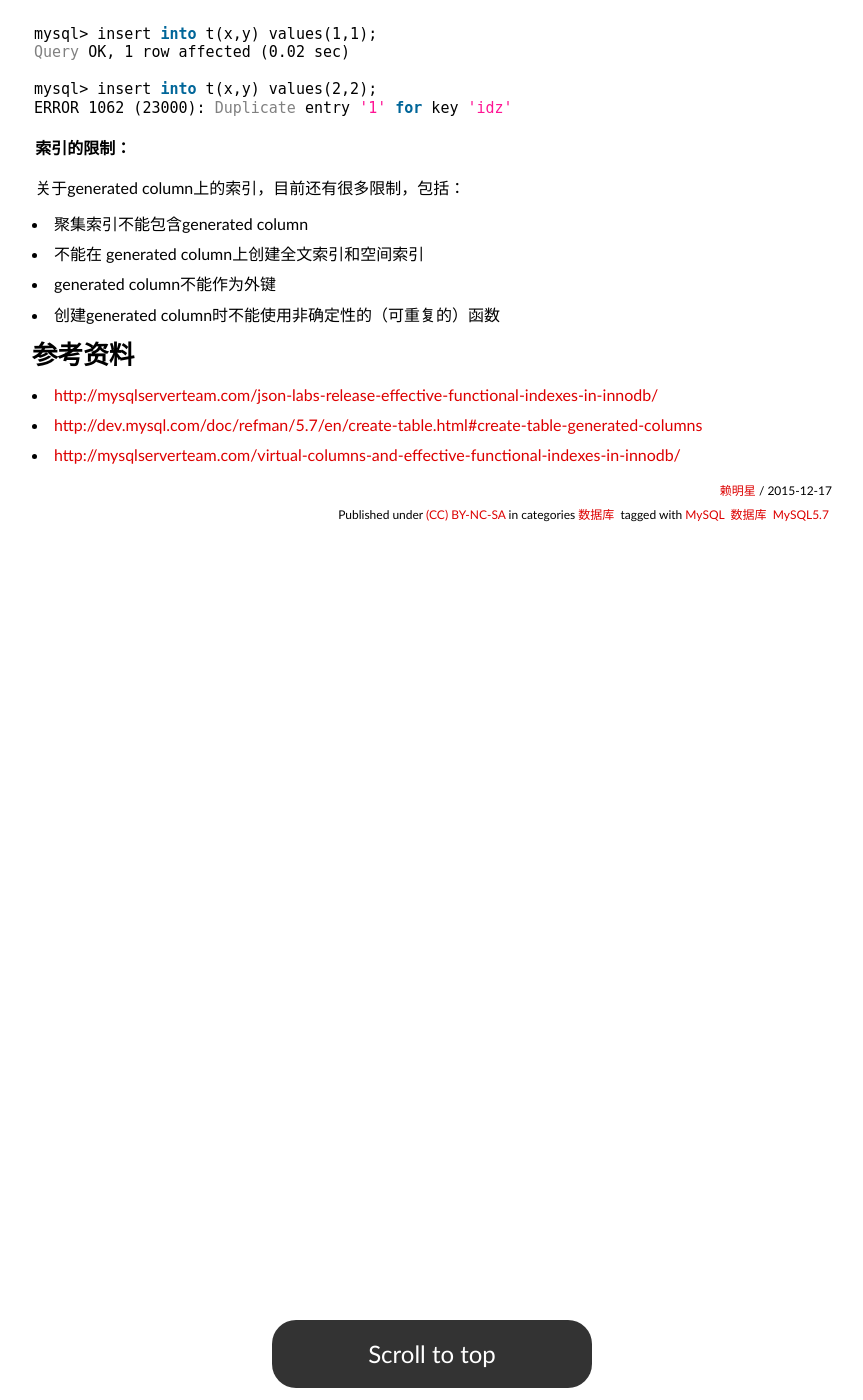
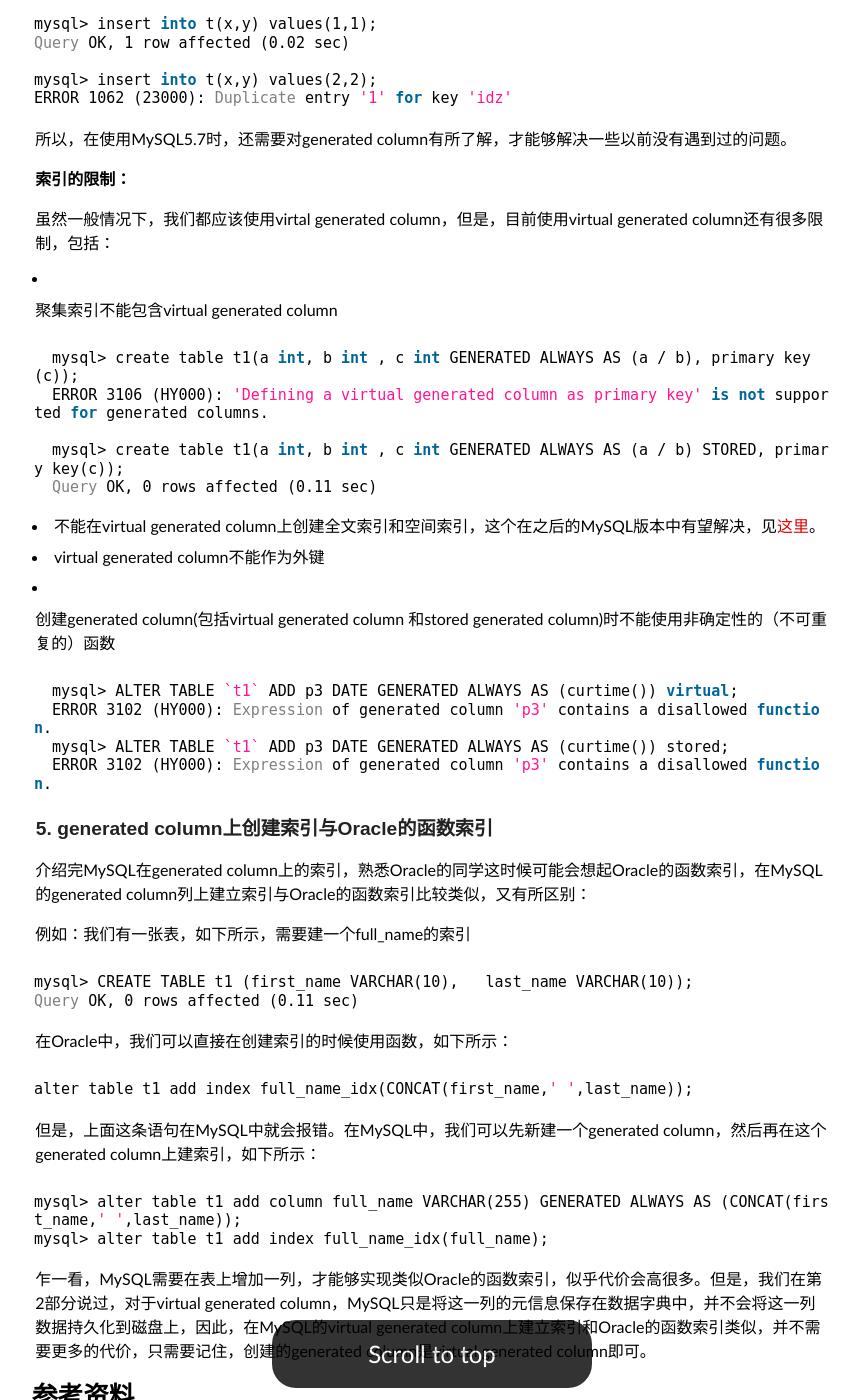
Before and after one commit to lalor/cn, a Jekyll site: the page built from _posts/2015-12-17-mysql5.7-virtal-column.md, in a window 1280 px wide and 1400 px high, scrolled down 3194 px. Shown: the whole window, without its empty margins (208-1071 px from the left). Built offline with Jekyll 4.4.1, drawn with Linux system fonts in a browser that asks for light colours; some web fonts are replaced; Markdown is read by kramdown in place of the engine named in the settings; comment, search, counter and statistics services are not loaded; some of the changed text lies outside the part shown.

Commit message:
增加Oracle 的函数索引

```diff
--- a/_posts/2015-12-17-mysql5.7-virtal-column.md
+++ b/_posts/2015-12-17-mysql5.7-virtal-column.md
@@ -1,23 +1,24 @@
 ---
 layout: post
-title: "MySQL 5.7新特性之Generated Column"
+title: "MySQL 5.7新特性之generated column"
 description: ""
 category: 数据库
 tags: [MySQL, 数据库, MySQL5.7]
 ---
 
-MySQL 5.7引入了Generated Column，这篇文章简单地介绍generated column的使用方法和注意事项，为读者了解MySQL 5.7提供一个快速的、完整的教程。这篇博客围绕以下几个问题展开：
+MySQL 5.7引入了generated column，这篇文章简单地介绍了generated column的使用方法和注意事项，为读者了解MySQL 5.7提供一个快速的、完整的教程。这篇文章围绕以下几个问题展开：
 
 1. generated column是什么
 1. virtual column与stored column的区别
 1. 如果我对generated column做一些破坏行为会怎么样
 1. generated column上创建索引
+1. generated column上创建索引与Oracle的函数索引
 
 ### 1. generated column是什么
 
-generated column是MySQL 5.7引入的新特性，所谓generated column，就是数据库中**这一列由其他列计算而得**，我们以参考手册中的例子予以说明。
+generated column是MySQL 5.7引入的新特性，所谓generated column，就是数据库中**这一列由其他列计算而得**，我们以官方参考手册中的例子予以说明。
 
-例如，知道直角三角形的两条直角边，要求斜边的长度。很明显，可以通过两条直角边计算而得，那么，这时候就可以在数据库中只存放直角边，斜边使用generated column，如下所示：
+例如，知道直角三角形的两条直角边，要求斜边的长度。很明显，斜边的长度可以通过两条直角边计算而得，那么，这时候就可以在数据库中只存放直角边，斜边使用generated column，如下所示：
 
     CREATE TABLE triangle (
       sidea DOUBLE,
@@ -142,16 +142,48 @@ generated column是MySQL 5.7引入的新特性，所谓generated column，就是
     mysql> insert into t(x,y) values(2,2);
     ERROR 1062 (23000): Duplicate entry '1' for key 'idz'
 
+所以，在使用MySQL5.7时，还需要对generated column有所了解，才能够解决一些以前没有遇到过的问题。
 
 **索引的限制：**
 
-关于generated column上的索引，目前还有很多限制，包括：
+虽然一般情况下，我们都应该使用virtal generated column，但是，目前使用virtual generated column还有很多限制，包括：
 
-* 聚集索引不能包含generated column
-* 不能在 generated column上创建全文索引和空间索引
-* generated column不能作为外键
-* 创建generated column时不能使用非确定性的（可重复的）函数
+* 聚集索引不能包含virtual generated column
 
+        mysql> create table t1(a int, b int , c int GENERATED ALWAYS AS (a / b), primary key(c));
+        ERROR 3106 (HY000): 'Defining a virtual generated column as primary key' is not supported for generated columns.
+
+        mysql> create table t1(a int, b int , c int GENERATED ALWAYS AS (a / b) STORED, primary key(c));
+        Query OK, 0 rows affected (0.11 sec)
+
+* 不能在virtual generated column上创建全文索引和空间索引，这个在之后的MySQL版本中有望解决，见[这里][1]。
+* virtual generated column不能作为外键
+* 创建generated column(包括virtual generated column 和stored generated column)时不能使用非确定性的（不可重复的）函数
+
+        mysql> ALTER TABLE `t1` ADD p3 DATE GENERATED ALWAYS AS (curtime()) virtual;
+        ERROR 3102 (HY000): Expression of generated column 'p3' contains a disallowed function.
+        mysql> ALTER TABLE `t1` ADD p3 DATE GENERATED ALWAYS AS (curtime()) stored;
+        ERROR 3102 (HY000): Expression of generated column 'p3' contains a disallowed function.
+
+### 5. generated column上创建索引与Oracle的函数索引
+
+介绍完MySQL在generated column上的索引，熟悉Oracle的同学这时候可能会想起Oracle的函数索引，在MySQL的generated column列上建立索引与Oracle的函数索引比较类似，又有所区别：
+
+例如：我们有一张表，如下所示，需要建一个full_name的索引
+
+    mysql> CREATE TABLE t1 (first_name VARCHAR(10),   last_name VARCHAR(10));
+    Query OK, 0 rows affected (0.11 sec)
+
+在Oracle中，我们可以直接在创建索引的时候使用函数，如下所示：
+
+    alter table t1 add index full_name_idx(CONCAT(first_name,' ',last_name));
+
+但是，上面这条语句在MySQL中就会报错。在MySQL中，我们可以先新建一个generated column，然后再在这个generated column上建索引，如下所示：
+
+    mysql> alter table t1 add column full_name VARCHAR(255) GENERATED ALWAYS AS (CONCAT(first_name,' ',last_name));
+    mysql> alter table t1 add index full_name_idx(full_name);
+
+乍一看，MySQL需要在表上增加一列，才能够实现类似Oracle的函数索引，似乎代价会高很多。但是，我们在第2部分说过，对于virtual generated column，MySQL只是将这一列的元信息保存在数据字典中，并不会将这一列数据持久化到磁盘上，因此，在MySQL的virtual generated column上建立索引和Oracle的函数索引类似，并不需要更多的代价，只需要记住，创建的generated column是virtual generated column即可。
 
 # 参考资料
 
```
Also changed, not shown: other parts of _posts/2015-12-17-mysql5.7-virtal-column.md (+1 -2 lines).
